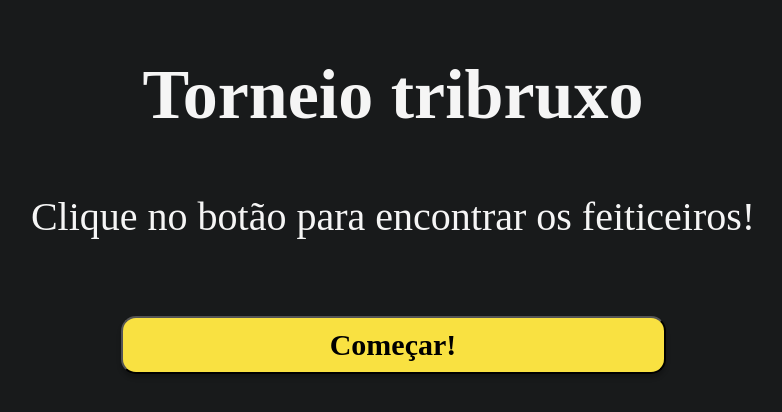
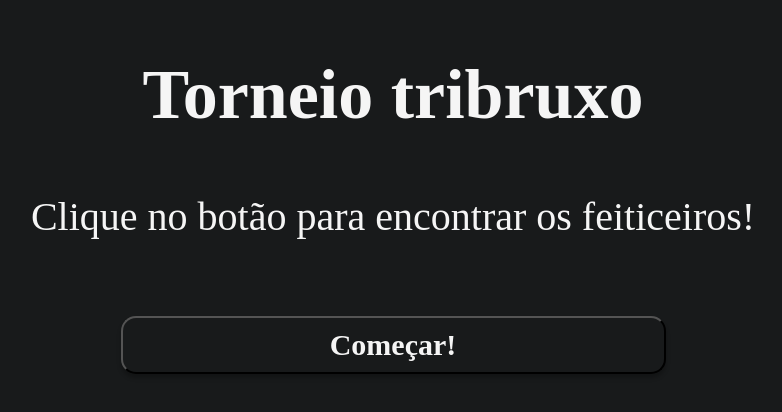
Before and after one commit to PauloThor/Harry-Potter-Tournament, a React (Create React App) app: page / in a window 1280 px wide. In both pictures the pointer is over the button "Começar!". Shown: the top 412 px of the page, without its empty margins (247-1029 px from the left). Built offline with nearby package versions, Linux system fonts and the light colour scheme; no server answers.

Commit message:
feat: add hover effects

```diff
--- a/src/components/Game/styles.scss
+++ b/src/components/Game/styles.scss
@@ -19,4 +19,11 @@
   line-height: 41px;
 
   margin-top: 2rem;
+
+  transition: 0.5s;
+
+  &:hover {
+    background-color: #181a1b;
+    color: #f5f5f5;
+  }
 }
--- a/src/components/Student/styles.scss
+++ b/src/components/Student/styles.scss
@@ -13,6 +13,7 @@ $blue-color: #2d7dff;
     object-fit: cover;
     border-radius: 15px;
     box-sizing: border-box;
+    transition: 0.5s;
 
     &.red {
       border: 2px solid $red-color;
@@ -28,6 +29,10 @@ $blue-color: #2d7dff;
 
     &.blue {
       border: 2px solid $blue-color;
+    }
+
+    &:hover {
+      filter: brightness(0.7);
     }
   }
 
```
